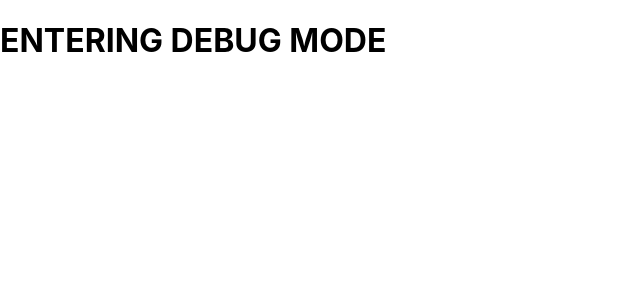
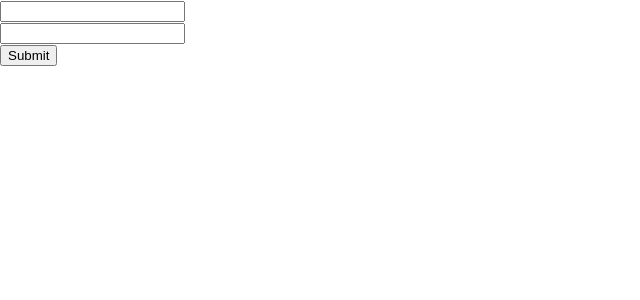
Before and after one commit to 9ziggy9/simple-sockets, a React (Create React App) app in the folder frontend/: page /debug in a window 1280 px wide. Shown: the top 300 px of the page, without its empty margins (0-640 px from the left). Built offline with nearby package versions, Linux system fonts and the light colour scheme.

Commit message:
login form simple

```diff
--- a/frontend/public/index.html
+++ b/frontend/public/index.html
@@ -9,12 +9,12 @@
       name="description"
       content="Web site created using create-react-app"
     />
-    <link rel="apple-touch-icon" href="%PUBLIC_URL%/logo192.png" />
+    <!-- <link rel="apple-touch-icon" href="%PUBLIC_URL%/logo192.png" /> -->
     <!--
       manifest.json provides metadata used when your web app is installed on a
       user's mobile device or desktop. See https://developers.google.com/web/fundamentals/web-app-manifest/
     -->
-    <link rel="manifest" href="%PUBLIC_URL%/manifest.json" />
+    <!-- <link rel="manifest" href="%PUBLIC_URL%/manifest.json" /> -->
     <!--
       Notice the use of %PUBLIC_URL% in the tags above.
       It will be replaced with the URL of the `public` folder during the build.
--- a/frontend/src/App.js
+++ b/frontend/src/App.js
@@ -2,11 +2,21 @@
 import './index.css';
 import ProtectedRoute from "./components/Auth/ProtectedRoute.jsx";
 import {Outlet, Link} from "react-router-dom";
+import {useState} from "react";
 
 function App() {
+  const [user, setUser] = useState(null);
+  const handleLogin = () => setUser({id: "1", name: "ziggy", "password":"lel"});
+  const handleLogout = () => setUser(null);
   return (
     <>
       <Navigation />
+      <div>
+	{user // conditional rendering
+	 ? (<button onClick={handleLogout}>Logout</button>)
+	 : (<button onClick={handleLogin}>Login</button>)}
+	{user ? null: (<button>Signup</button>)}
+	</div>
       <h1>Hello, World</h1>
       <Outlet />
     </>
--- /dev/null
+++ b/frontend/src/components/Forms/LoginForm.jsx
@@ -0,0 +1,28 @@
+/* eslint-disable no-unused-vars */
+import {useState} from "react";
+
+export default function LoginForm() {
+  const [username, setUsername] = useState("");
+  const [password, setPassword] = useState("");
+
+  const loginHandler = (e) => {
+    e.preventDefault();
+    console.log(username,password);
+  };
+
+  return (
+    <form onSubmit={loginHandler}>
+      <input type="text"
+             name="username"
+             value={username}
+             onChange={e => setUsername(e.target.value)}/>
+      <br/>
+      <input type="text"
+             name="password"
+             value={password}
+             onChange={e => setPassword(e.target.value)}/>
+      <br/>
+      <input type="submit" name="submit"/>
+    </form>
+  );
+};
--- a/frontend/src/index.js
+++ b/frontend/src/index.js
@@ -6,6 +6,8 @@
 import Hello from "./components/Sandbox/Hello.jsx";
 import World from "./components/Sandbox/World.jsx";
 import NumWorld from "./components/Sandbox/NumWorld.jsx";
+import LoginForm from "./components/Forms/LoginForm.jsx";
+
 // Basically provides browser router context
 import {
   BrowserRouter,
@@ -25,7 +27,7 @@
           </Route>
           <Route path="*" element={<h1>404: NOTHING TO SEE HERE</h1>}/>
         </Route>
-        <Route path="/debug" element={<h1>ENTERING DEBUG MODE</h1>}/>
+        <Route path="/debug" element={<LoginForm />}/>
       </Routes>
     </BrowserRouter>
   </React.StrictMode>
```
Also changed, not shown: 1 other file (tests, documents, lock files or other folders).
